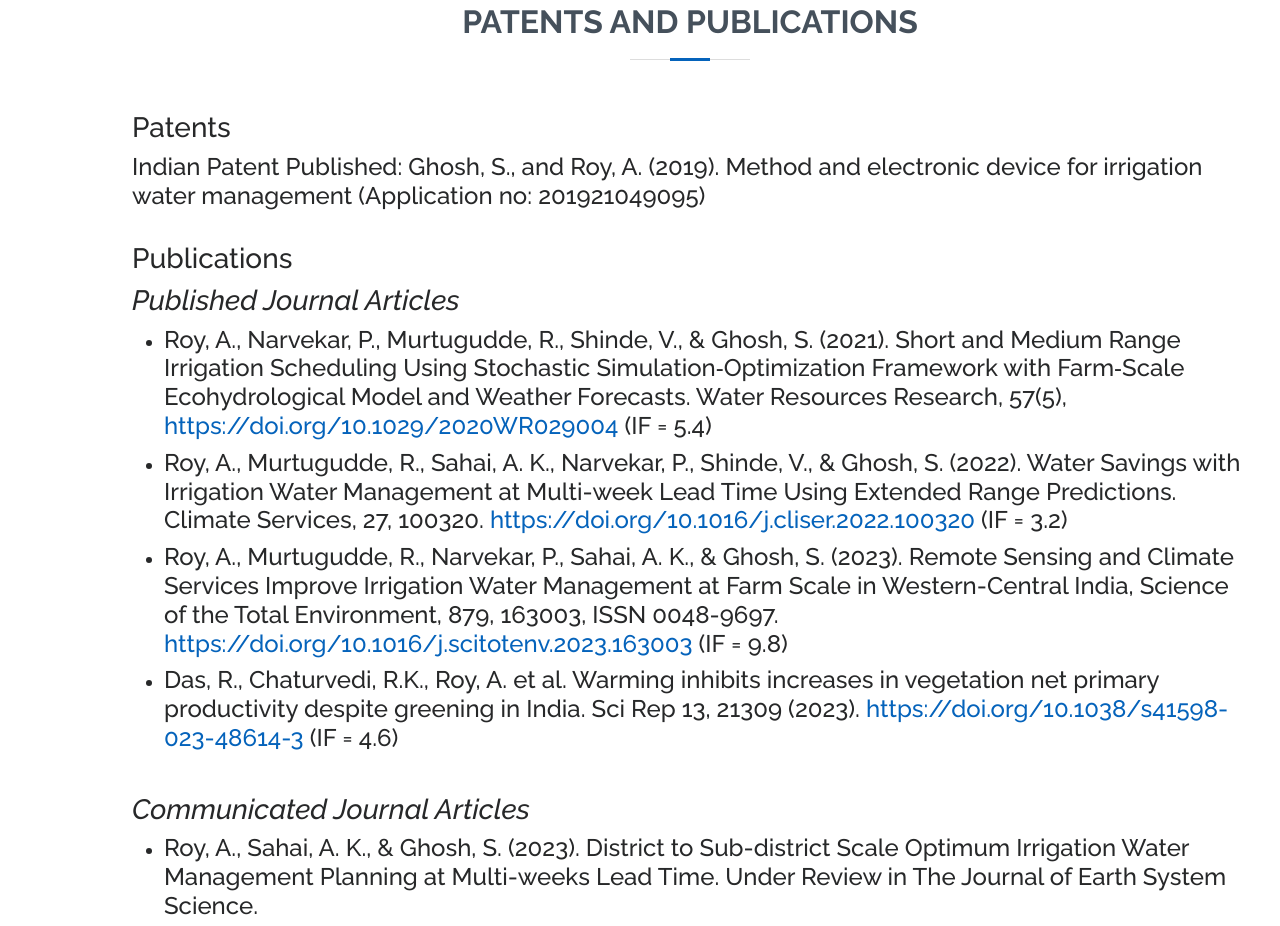
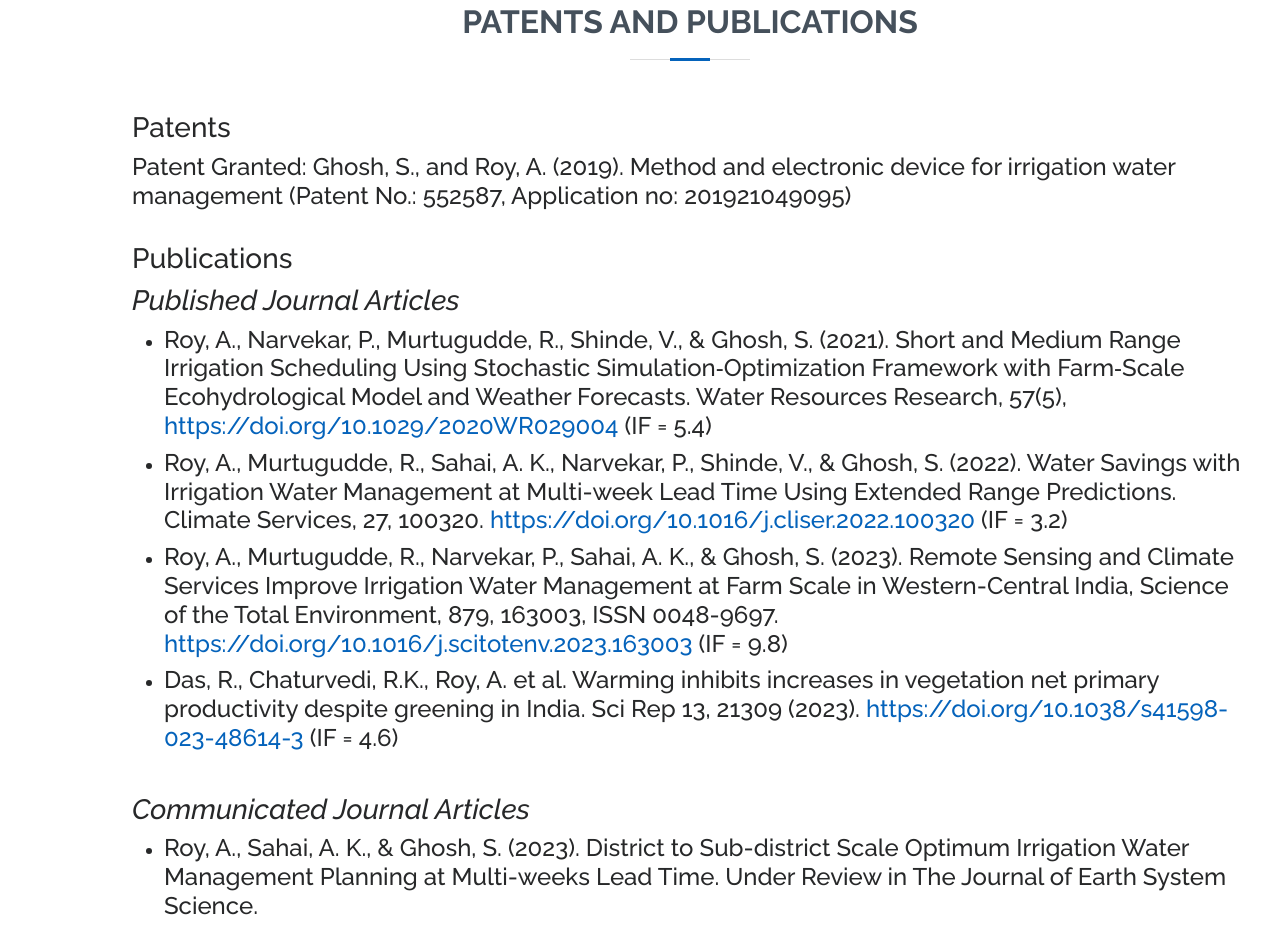
Before and after one commit to Adrija1/Adrija1.github.io, a plain HTML site: page index.html in a window 1280 px wide. Shown: the part 4046-4972 px from the top of the page. Drawn offline with nearby package versions, Linux system fonts and the light colour scheme.

Commit message:
index.html

```diff
--- a/index.html
+++ b/index.html
@@ -323,7 +323,7 @@
 
         <h3 class="resume-title">Patents</h3>
         <div class="resume-item">
-          <h4>Indian Patent Published: Ghosh, S., and Roy, A. (2019). Method and electronic device for irrigation water management (Application no: 201921049095)
+          <h4>Patent Granted: Ghosh, S., and Roy, A. (2019). Method and electronic device for irrigation water management (Patent No.: 552587, Application no: 201921049095)
           </h4>
         </div>
 
```
